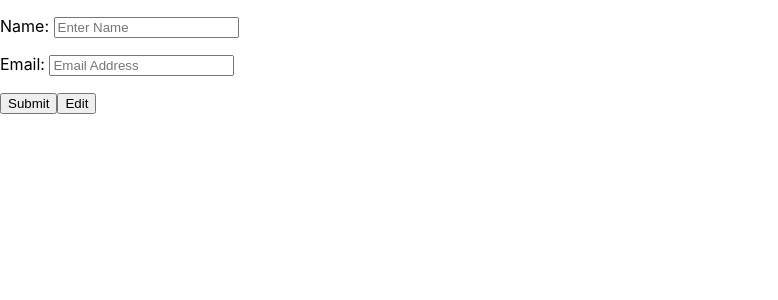
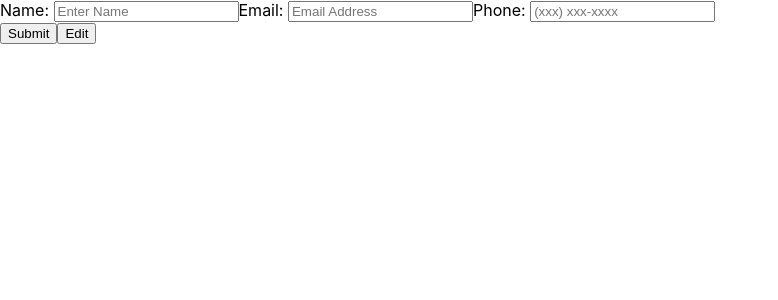
Before and after one commit to amadi5892/CV-Project, a React (Create React App) app: page / in a window 1280 px wide. Shown: the top 300 px of the page, without its empty margins (0-778 px from the left). Built offline with nearby package versions, Linux system fonts and the light colour scheme.

Commit message:
added preview class component

```diff
--- a/src/App.js
+++ b/src/App.js
@@ -11,6 +11,7 @@ class App extends Component {
     this.state = {
       name: '',
       email: '',
+      phone: '',
       submitted: false,
     }
   };
@@ -31,10 +32,18 @@ class App extends Component {
     })
   };
 
+  numberEntered = (event) => {
+    const phone = event.target.value;
+    console.log({phone});
+    this.setState(() => {
+      return { phone };
+    })
+  };
+
   onSubmit = () => {
     console.log(this.state.submitted);
     this.setState(() => {
-      if (this.state.name.length > 0 && !this.state.submitted) {
+      if (this.state.name.length > 0 && this.state.phone.length === 10 && this.state.email.length > 0 && !this.state.submitted) {
         return {submitted: true};
       }
     })
@@ -51,8 +60,7 @@ class App extends Component {
 
 
   render () {
-    const {nameEntered} = this;
-    const {emailEntered} = this;
+    const {nameEntered, emailEntered, numberEntered} = this;
     const {onSubmit} = this;
     const {onEdit} = this;
 
@@ -60,7 +68,7 @@ class App extends Component {
     return (
      <div>
       <div>
-        {this.state.submitted ? <Preview name={this.state.name} email={this.state.email}  /> : <Cv placeholder='Enter Name' nameChangeHandler={nameEntered} emailChangeHandler={emailEntered} name={this.state.name} email={this.state.email} />}
+        {this.state.submitted ? <Preview name={this.state.name} email={this.state.email} phone={this.state.phone} /> : <Cv placeholder='Enter Name' nameChangeHandler={nameEntered} emailChangeHandler={emailEntered} numberChangeHandler={numberEntered} name={this.state.name} email={this.state.email} phone={this.state.phone} />}
       </div>
       <div>
         <button className="submit-button" onClick={onSubmit} >Submit</button>
--- a/src/components/cv/cv.components.jsx
+++ b/src/components/cv/cv.components.jsx
@@ -3,17 +3,16 @@ import { Component } from "react";
 class Cv extends Component {
     render() {
 
-        const { name } = this.props;
-        const { email } = this.props;
+        const { name, email, phone } = this.props;
 
         return(
             <div>
-                <p>
+                <form>
                     Name: <input type='text' placeholder={this.props.placeholder} onChange={this.props.nameChangeHandler} value={name.length > 0 ? name : ''} />
-                </p>
-                <p>
                     Email: <input type='email' placeholder='Email Address' onChange={this.props.emailChangeHandler} value={email.length > 0 ? email : ''} />
-                </p>
+                    Phone: <input type='number' placeholder='(xxx) xxx-xxxx' onChange={this.props.numberChangeHandler} value={phone.length > 0 ? phone : ''} />
+                </form>
+
             </div>
         );
     }
--- a/src/components/preview/preview.component.jsx
+++ b/src/components/preview/preview.component.jsx
@@ -2,9 +2,7 @@ import { Component } from "react";
 
 class Preview extends Component {
     render() {
-        const {name} = this.props;
-        const {email} = this.props;
-        const {phone} = this.props;
+        const { name, email, phone } = this.props;
         return(
             <div>
                 <h1> {name} </h1>
```
